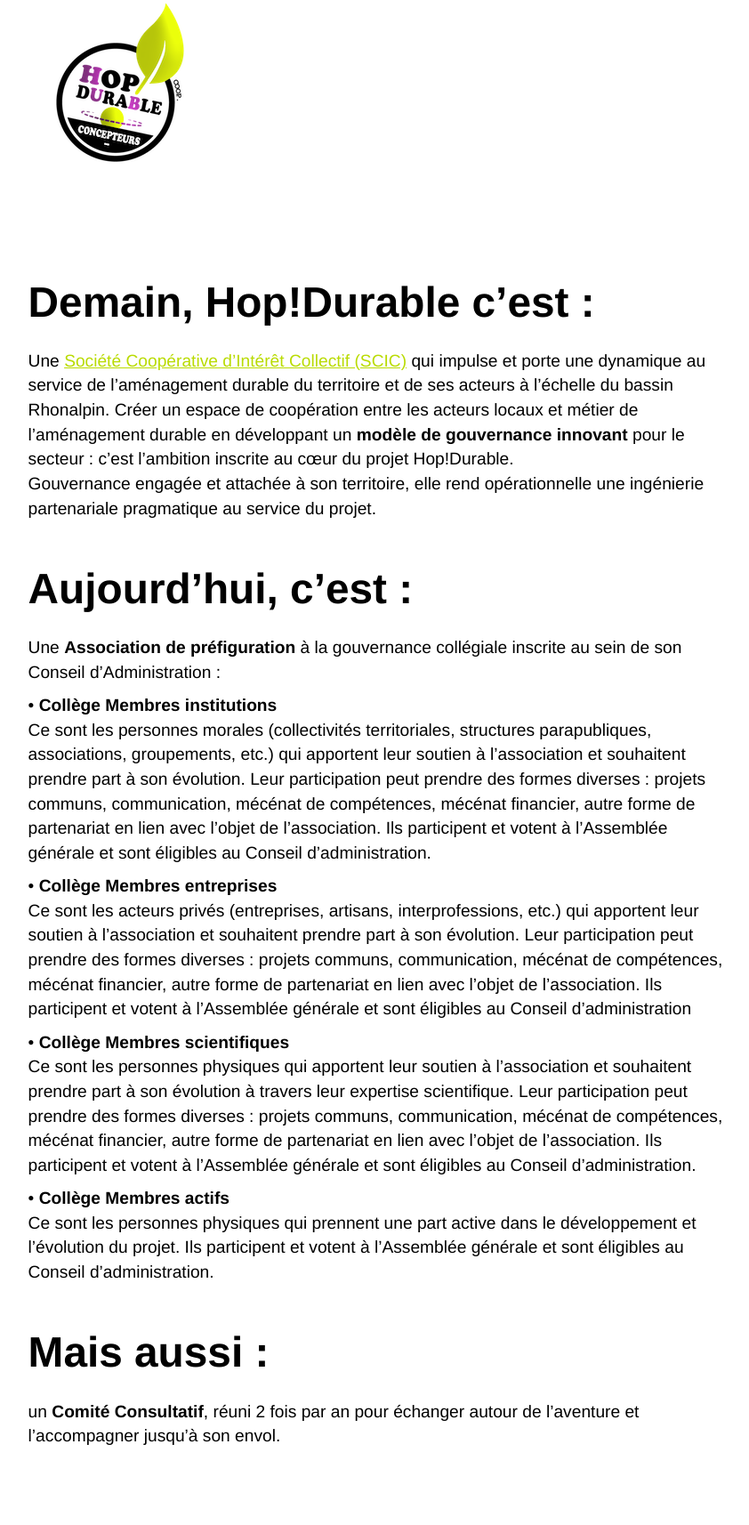
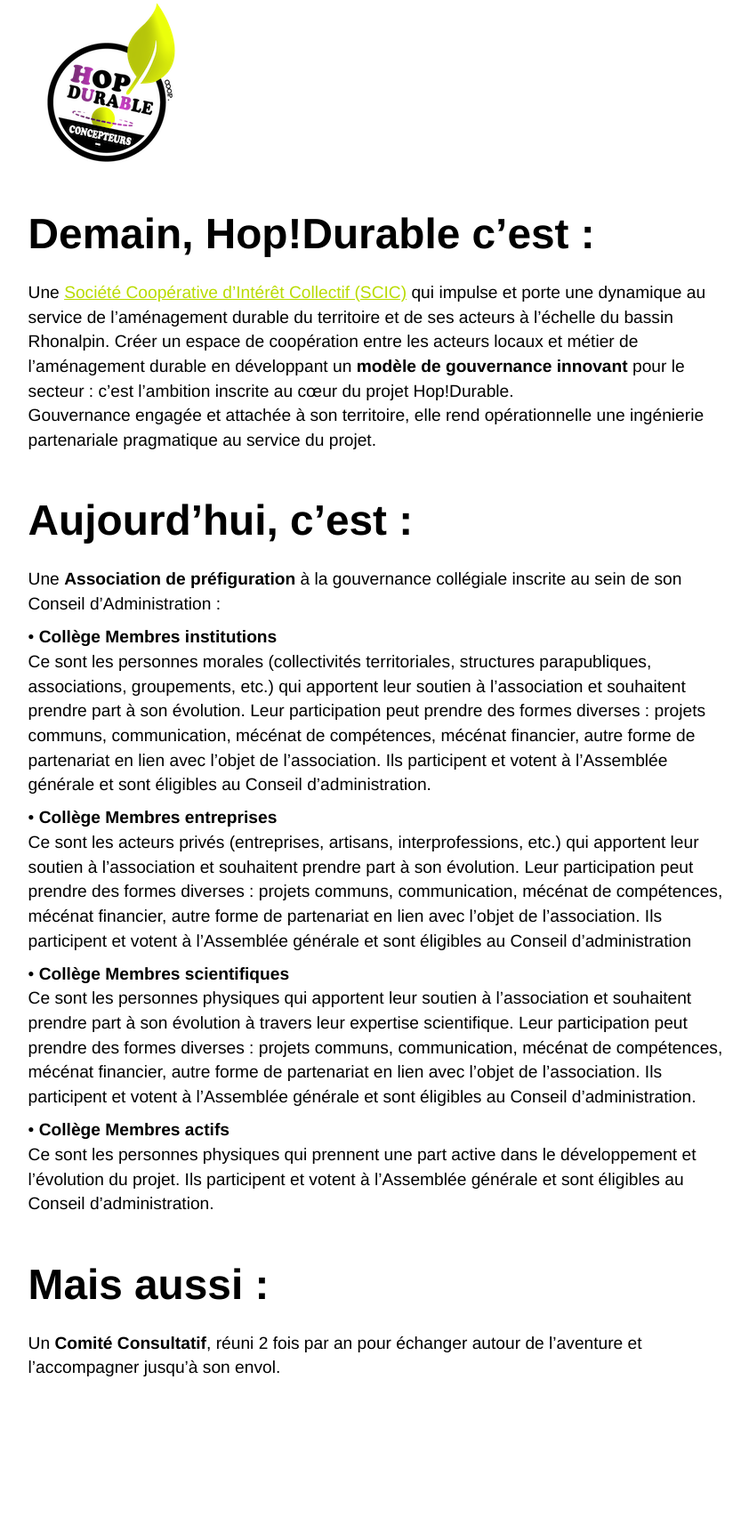
Before and after one commit to pierrenault/hopdurable.github.io, a Jekyll site: the page built from hop-durable-gouvernance.md, in a window 1280 px wide. Shown: the whole page at 89% size, without its empty margins (218-1060 px from the left). Built offline with Jekyll 4.4.1, drawn with Linux system fonts in a browser that asks for light colours; after the commit the page ends 1637 px from its top, so only the background shows below that.

Commit message:
modification header

```diff
--- a/_data/partners.yml
+++ b/_data/partners.yml
@@ -6,10 +6,10 @@
 - name: Suez
   logo: suez.svg
   website: http://www.suez.com/
-  motivation: "Des grands copain"
+  motivation: "Des grands copains"
   type: partner
 - name: Suez 2
   logo: suez.svg
   website: http://www.suez.com/
-  motivation: "Des grands copain"
+  motivation: "Des grands copains"
   type: contact
--- a/_includes/header.html
+++ b/_includes/header.html
@@ -2,7 +2,7 @@
 
   <div class="wrapper">
 
-    <a class="site-title" href="{{ site.baseurl }}/"><img src="assets/images/logo-hop-amenagement-durable-page.png" alt="Logo {{ site.title }}"></a>
+    <a class="site-title" href="{{ site.baseurl }}/"><img src="assets/images/logo-hop-amenagement-durable-page.png" alt="Logo {{ site.title }}" width="200px"></a>
 
     {% comment %}
     <nav class="site-nav">
--- a/assets/css/main.scss
+++ b/assets/css/main.scss
@@ -33,6 +33,12 @@
 
 body,html {
   height: 100%;
+}
+
+.site-header {
+  .wrapper {
+    padding: 0;
+  }
 }
 
 .site-nav {
@@ -136,9 +142,8 @@
 
 section .bottom {
   position: absolute;
-  right: 0;
+  right: 5vw;
   bottom: 0;
-  left: 0;
   padding-bottom: 50px;
   font-size: 60%;
   text-align: center;
--- a/hop-durable-gouvernance.md
+++ b/hop-durable-gouvernance.md
@@ -26,4 +26,4 @@
 Ce sont les personnes physiques qui prennent une part active dans le développement et l’évolution du projet. Ils participent et votent à l’Assemblée générale et sont éligibles au Conseil d’administration.
 
 ## Mais aussi :
-un **Comité Consultatif**, réuni 2 fois par an pour échanger autour de l'aventure et l'accompagner jusqu'à son envol.
+Un **Comité Consultatif**, réuni 2 fois par an pour échanger autour de l'aventure et l'accompagner jusqu'à son envol.
```
